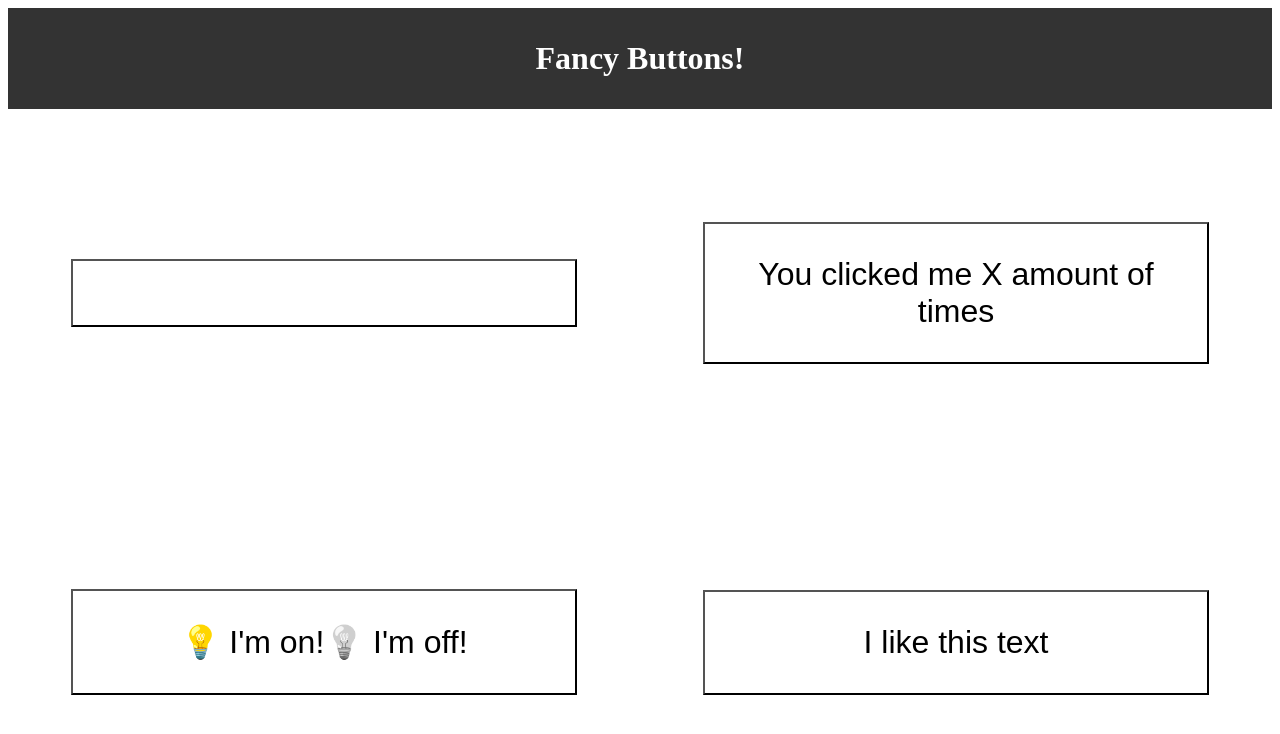
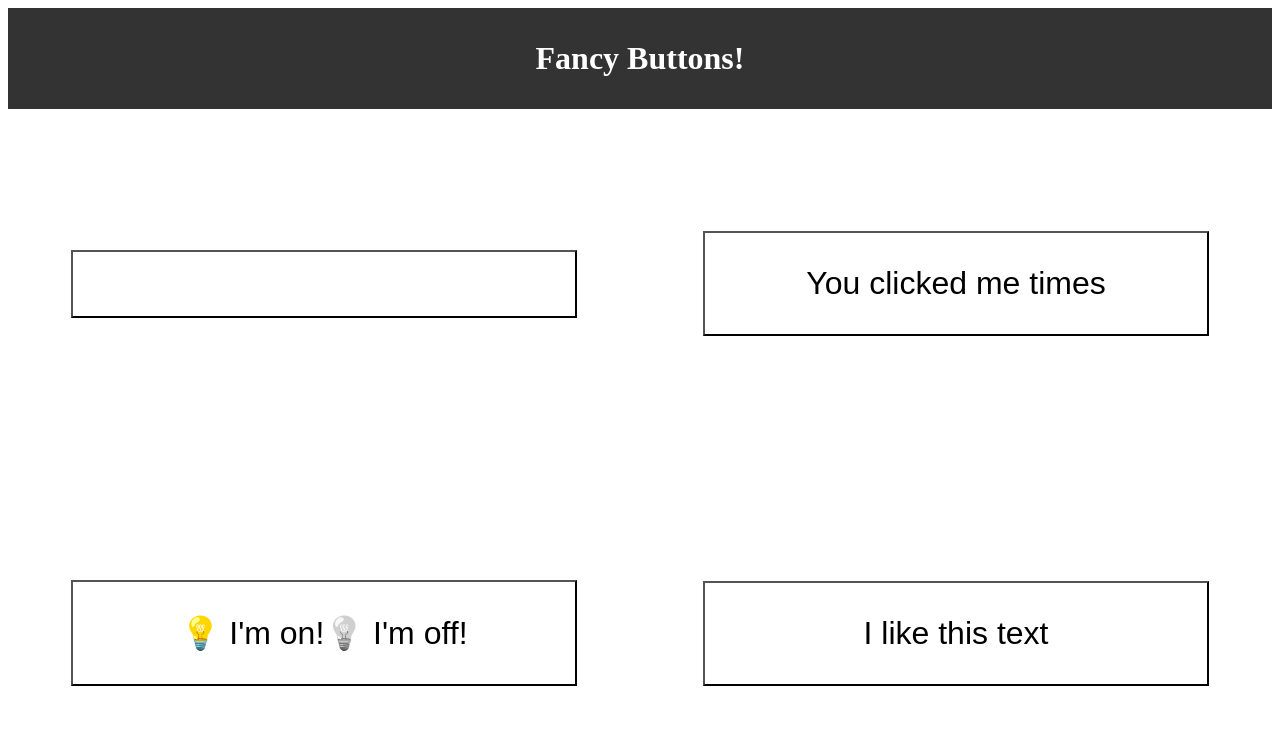
Before and after one commit to jeandre-visser/fancy-buttons, a React (Create React App) app: page / in a window 1280 px wide. Shown: the top 734 px of the page. Built offline with nearby package versions, Linux system fonts and the light colour scheme.

Commit message:
Replace placeholder with clickAmount state

```diff
--- a/src/components/CounterButton.js
+++ b/src/components/CounterButton.js
@@ -1,9 +1,12 @@
 import { useState } from "react";
 
-function CounterButton() {
+function CounterButton(props) {
+
+  const [clickAmount, setClickAmount] = useState();
+
   return (
     <button className="CounterButton">
-    You clicked me X amount of times
+    You clicked me {clickAmount} times
     </button>
   );
 }
```
